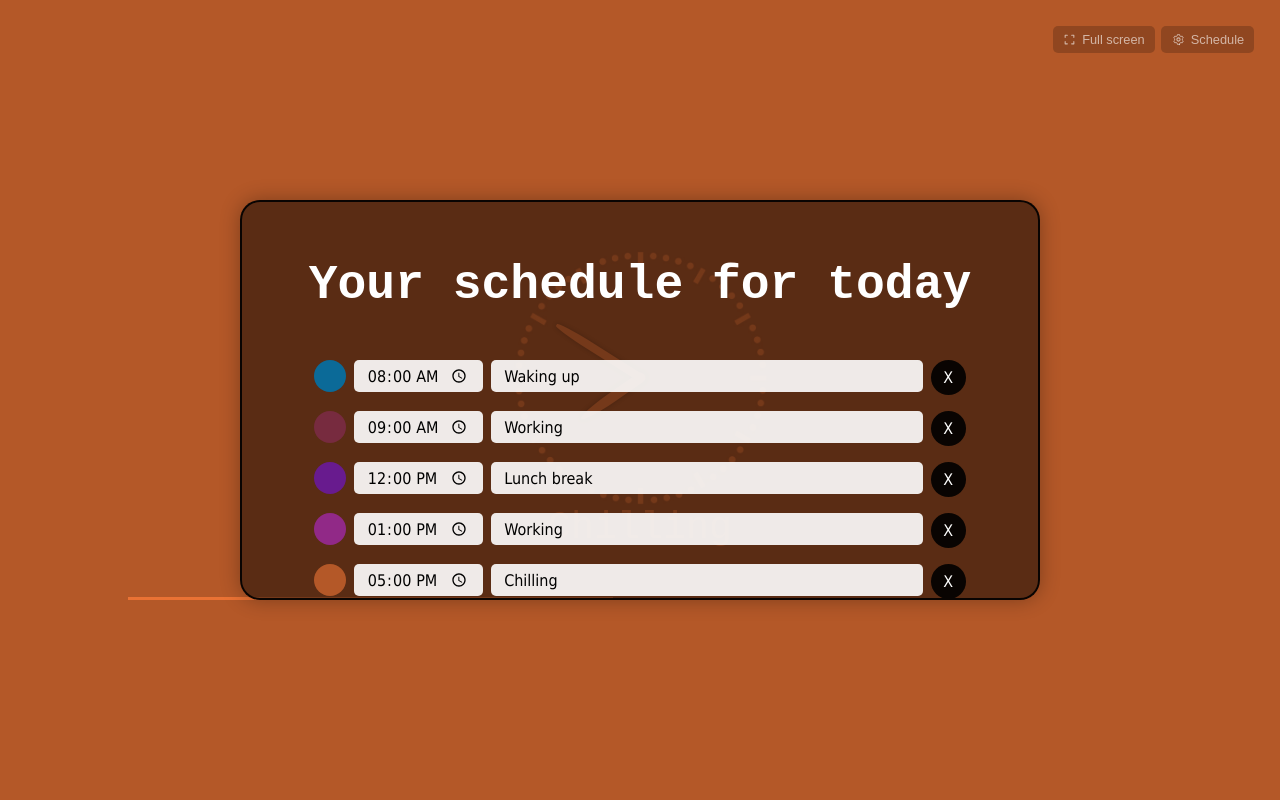
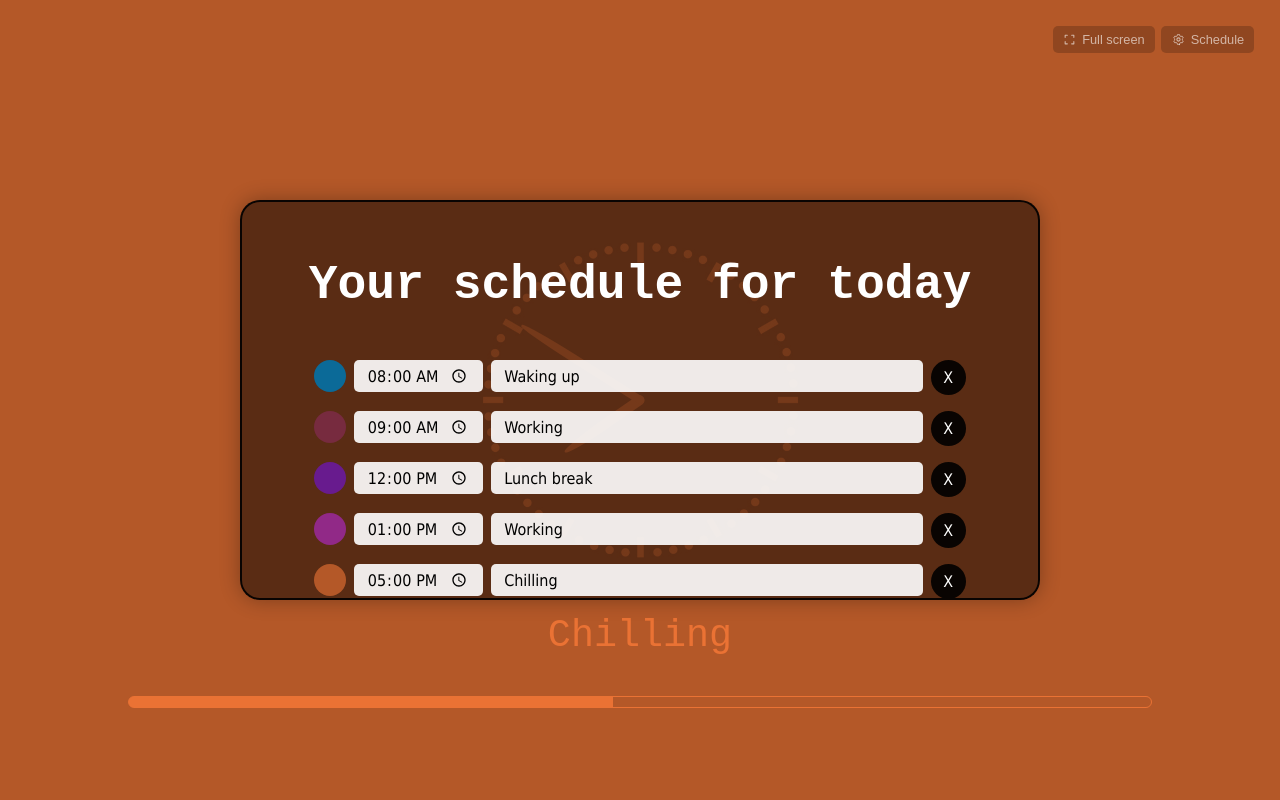
Before and after one commit to Timendus/clock, a website: page client/index.html in a window 1280 px wide. Drawn offline with Linux system fonts and the light colour scheme; a web font is replaced by a local one.

Commit message:
Flow the page differently so we don't get overlapping content issues anymore. Also style change on progress bar.

```diff
--- a/client/index.html
+++ b/client/index.html
@@ -41,15 +41,19 @@
         <button type="submit">Apply schedule</button>
       </form>
     </dialog>
-    <section class="clock">
-      <div class="classic-clock"><div></div></div>
-      <h1></h1>
-      <p></p>
-    </section>
-    <section class="next-up">
-      <h1></h1>
-      <p></p>
-    </section>
-    <div id="progress"></div>
+    <main>
+      <section class="next-up">
+        <h1></h1>
+        <p></p>
+      </section>
+      <section class="clock analog">
+        <div class="classic-clock"><div></div></div>
+        <h1></h1>
+      </section>
+      <section class="current">
+        <p></p>
+        <div id="progress"></div>
+      </section>
+    </main>
   </body>
 </html>
--- a/client/js/index.js
+++ b/client/js/index.js
@@ -14,7 +14,7 @@ scheduleToForm(schedule);
 
 const clockElm = document.querySelector(".clock h1");
 const classicClockElm = document.querySelector(".clock .classic-clock");
-const nowPlayingElm = document.querySelector(".clock p");
+const nowPlayingElm = document.querySelector(".current p");
 const nextUpH1Elm = document.querySelector(".next-up h1");
 const nextUpPElm = document.querySelector(".next-up p");
 const progressElm = document.querySelector("#progress");
@@ -106,10 +106,10 @@ function update() {
     const progress =
       (secondsBetweenDates(currentScheduleItem.date, new Date()) /
         secondsBetweenDates(currentScheduleItem.date, nextScheduleItem.date)) *
-      80;
-    progressElm.style.width = `${progress}%`;
+      100;
+    progressElm.style = `--progress: ${progress}%`;
   } else {
-    progressElm.style.width = "0%";
+    progressElm.style = "--progress: 0%";
   }
 
   // Add triggers for next schedule item animation
--- a/client/style/index.css
+++ b/client/style/index.css
@@ -19,42 +19,47 @@ body {
   background-color: var(--bgcolor);
 }
 
-section {
+main {
   height: 100%;
-  display: flex;
-  align-items: center;
+  width: 100%;
+  display: grid;
   justify-content: center;
-  flex-direction: column;
+  justify-items: center;
+  grid-template-rows: 1fr min-content 1fr;
+  grid-template-columns: 100%;
 }
 
 .clock {
-  margin-bottom: 0.5em;
+  &.analog {
+    & h1 {
+      display: none;
+    }
+    & .classic-clock {
+      display: block;
+    }
+  }
 
   & h1 {
     font-size: 3em;
     font-weight: 200;
     color: var(--fgcolor);
-
-    display: none;
-  }
-  & p {
-    font-size: 1em;
-    color: var(--fgcolor);
   }
 
   & .classic-clock {
-    --clock-size: 20vmax;
-    --minute-hand-thickness: calc(0.03 * var(--clock-size));
-    --hour-hand-thickness: calc(0.04 * var(--clock-size));
+    --clock-size: 40vmin;
+    --minute-hand-thickness: calc(0.025 * var(--clock-size));
+    --hour-hand-thickness: calc(0.03 * var(--clock-size));
     --half-minute-hand: calc(var(--minute-hand-thickness) / 2);
     --half-hour-hand: calc(var(--hour-hand-thickness) / 2);
     --minutes: calc(var(--seconds) / 60);
     --hours: calc(var(--minutes) / 60);
 
+    display: none;
     position: relative;
     width: var(--clock-size);
     height: var(--clock-size);
     border-radius: 50%;
+    margin: 0 auto;
 
     /* Clock face */
     & > div {
@@ -84,16 +89,16 @@ section {
       border-top-right-radius: 50%;
       border-bottom-left-radius: var(--half-hour-hand);
       border-bottom-right-radius: var(--half-hour-hand);
-      box-shadow: 0px 0px 5px rgba(0, 0, 0, 0.2);
+      /* box-shadow: 0px 0px 5px rgba(0, 0, 0, 0.2); */
     }
 
     /* Minutes hand */
     &:after {
       width: var(--minute-hand-thickness);
-      height: calc(0.4 * var(--clock-size));
+      height: calc(0.45 * var(--clock-size));
       background-color: var(--fgcolor);
       left: calc(50% - var(--half-minute-hand));
-      top: calc(50% - 0.4 * var(--clock-size) + var(--half-minute-hand));
+      top: calc(50% - 0.45 * var(--clock-size) + var(--half-minute-hand));
       transform: rotateZ(calc(360deg * var(--minutes) / 60));
       transform-origin: var(--half-minute-hand)
         calc(100% - var(--half-minute-hand));
@@ -102,18 +107,45 @@ section {
 }
 
 .next-up {
-  position: absolute;
-  top: 0;
-  left: 0;
-  right: 0;
-  height: 50%;
+  display: flex;
+  flex-direction: column;
+  justify-content: center;
 
   & h1 {
     font-size: 0.8em;
     font-weight: 200;
+    color: var(--fgcolor);
   }
   & p {
     font-size: 1em;
+    color: var(--fgcolor);
+  }
+}
+
+.current {
+  width: 100%;
+  display: flex;
+  flex-direction: column;
+  justify-content: center;
+
+  & p {
+    font-size: 1em;
+    color: var(--fgcolor);
+  }
+
+  & #progress {
+    width: 80%;
+    height: 12px;
+    margin: 1em auto;
+    border: 1px solid var(--fgcolor);
+    border-radius: 6px;
+    transition: background 1s linear, opacity 0.3s linear;
+    background: linear-gradient(
+      to right,
+      var(--fgcolor) 0%,
+      var(--fgcolor) var(--progress),
+      transparent var(--progress)
+    );
   }
 }
 
@@ -156,21 +188,12 @@ section.buttons {
   }
 }
 
-#progress {
-  position: absolute;
-  bottom: 25%;
-  left: 10%;
-  height: 3px;
-  transition: width 1s linear, opacity 0.3s linear;
-  background-color: var(--fgcolor);
-}
-
 body {
   cursor: none;
   transition: background-color 1s linear, color 1s ease-in-out,
     transform 30s linear;
 
-  & .clock p,
+  & .current p,
   & .next-up,
   & .buttons {
     opacity: 0;
@@ -184,7 +207,7 @@ body {
     cursor: auto;
 
     & #progress,
-    & .clock p,
+    & .current p,
     & .buttons {
       opacity: 1;
     }
@@ -199,18 +222,12 @@ body {
   }
 
   &.animate {
-    & section.clock {
+    & main {
       animation: dip-to-black 2s linear;
     }
 
-    & .clock h1 {
+    & .clock {
       animation: wiggle 1s 2 linear;
-    }
-
-    & #progress,
-    & section.next-up,
-    & .clock p {
-      display: none;
     }
   }
 }
```
